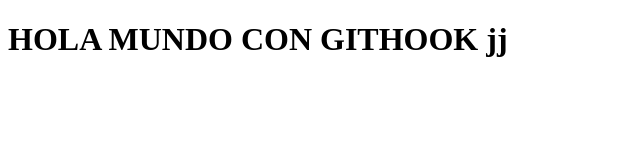
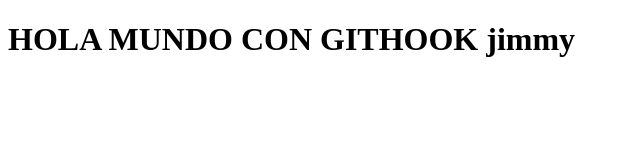
Before and after one commit to Jimmy9812/githook, a plain HTML site: page index.html in a window 1280 px wide. Shown: the whole page, without its empty margins (0-640 px from the left). Drawn offline with Linux system fonts and the light colour scheme.

Commit message:
feat: :sparkles: upd html

```diff
--- a/index.html
+++ b/index.html
@@ -7,7 +7,7 @@
     <title>Document</title>
 </head>
 <body>
-    <h1> HOLA MUNDO CON GITHOOK jj </h1>
+    <h1> HOLA MUNDO CON GITHOOK jimmy </h1>
 
 </body>
 </html>
```
